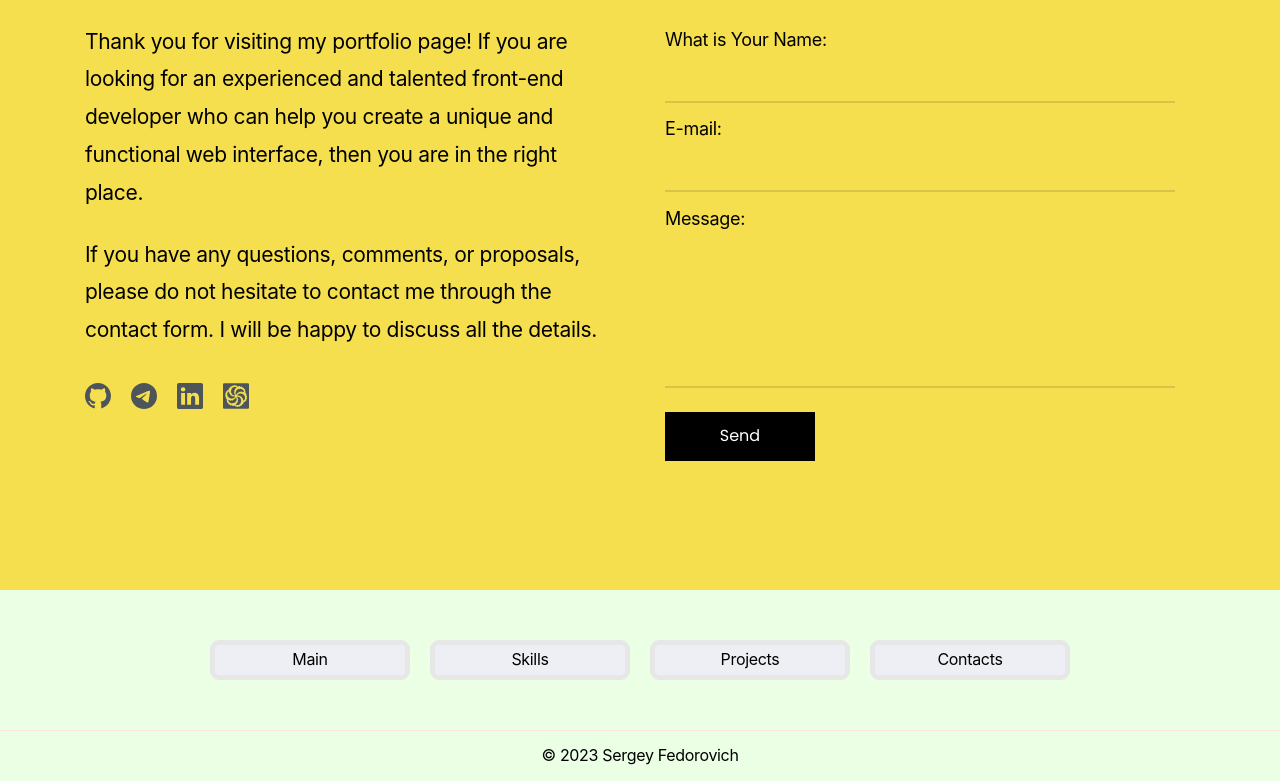
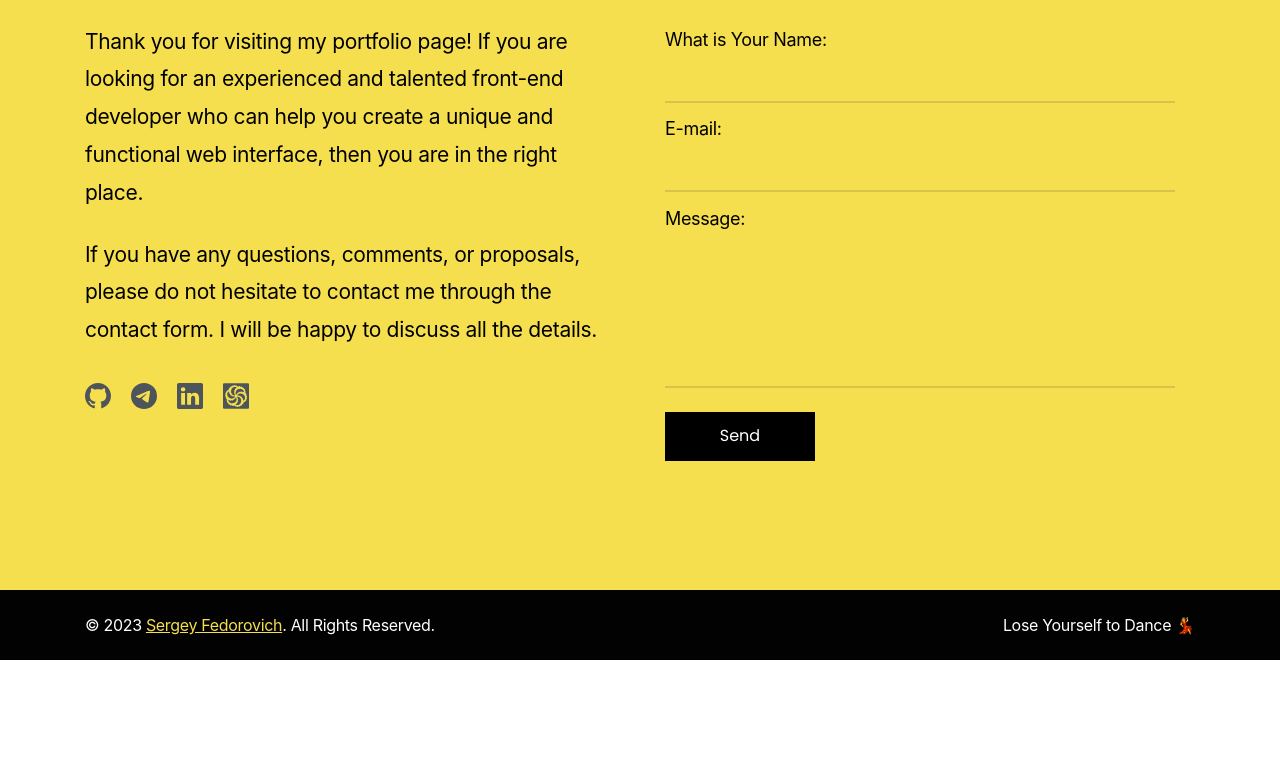
Before and after one commit to feddorovich/portfolio, a React (Create React App) app: page / in a window 1280 px wide. Shown: the part 2750-3531 px from the top of the page. After the commit the page ends 3410 px from the top, so only its background shows below. Built offline with nearby package versions, Linux system fonts and the light colour scheme.

Commit message:
Footer custom

```diff
--- a/src/App.css
+++ b/src/App.css
@@ -1,5 +1,4 @@
 .App {
-    /*color: #2F2E41;*/
     line-height: 1.2;
     letter-spacing: -0.02em;
     min-width: 360px;
--- a/src/components/Footer/Footer.module.css
+++ b/src/components/Footer/Footer.module.css
@@ -1,71 +1,28 @@
 .footer {
-    background-color: #ebffe4;
+    background-color: #020202;
 }
 
 .wrapper {
-    height: 100%;
+    height: 70px;
     display: flex;
-    flex-direction: column;
+    justify-content: space-between;
     align-items: center;
-}
-
-.footerNav {
-    display: flex;
-    gap: 20px;
-    border-radius: 5px;
-    /*width: 100%;*/
-    flex-grow: 1;
-    margin: 50px 0;
-    flex-wrap: wrap;
-}
-
-.navItem {
-    height: 40px;
-    width: 200px;
-    background-color: #eeeef5;
-    border: 5px solid #E7E7E7;
-    border-radius: 9px;
-    display: flex;
-    justify-content: center;
-    align-items: center;
-    cursor: pointer;
-    transition: 0.5s;
-    flex: 20%;
-}
-
-.navItem:hover {
-    background-color: #000000;
-    border: 5px solid #000000;
     color: #FFFFFF;
-    transform: scale(1.05);
-}
-
-.copyright {
-    display: flex;
-    justify-content: center;
-    padding: 15px 0;
-    border-top: 1px solid #ffe2e2;
 }
 
 .copyright a {
-    color: #000000;
+    color: #f5df4f;
+    text-decoration: underline;
+}
+
+.copyright a:hover {
     text-decoration: none;
 }
 
-.copyright a:hover {
-    text-decoration: underline;
-}
 
-@media screen and (max-width: 768px) {
-    .navItem {
-        width: 150px;
-        flex: 40%;
+@media screen and (max-width: 575px) {
+    .wrapper {
+        flex-direction: column;
+        justify-content: space-evenly;
     }
 }
-
-@media screen and (max-width: 576px) {
-    .navItem {
-        width: 90px;
-        flex: 40%;
-    }
-}
--- a/src/components/Footer/Footer.tsx
+++ b/src/components/Footer/Footer.tsx
@@ -5,27 +5,21 @@ import {Animation} from "../Animation/Animation";
 
 export const Footer: FC = () => {
     return (
-        <header className={style.footer}>
+        <footer className={style.footer}>
             <Container>
-                <div className={style.wrapper}>
-                    <Animation animation={'animate__fadeInLeft'} threshold={0.4}>
-                        <div className={style.footerNav}>
-                            <div className={style.navItem}>Main</div>
-                            <div className={style.navItem}>Skills</div>
-                            <div className={style.navItem}>Projects</div>
-                            <div className={style.navItem}>Contacts</div>
-                        </div>
-                    </Animation>
-                </div>
+                <Animation animation={'animate__fadeInLeft'} threshold={0.4} className={style.wrapper}>
+                    <div className={style.copyright}>
+                        {`© ${new Date().getFullYear()} `}
+                        <a target={'_blank'}
+                           href="https://github.com/feddorovich"
+                           rel="noreferrer"
+
+                        >Sergey Fedorovich</a>
+                        {`. All Rights Reserved.`}
+                    </div>
+                    <div>Lose Yourself to Dance 💃</div>
+                </Animation>
             </Container>
-            <Animation animation={'animate__fadeInLeft'} threshold={0.4}>
-                <div className={style.copyright}>
-                    <p>
-                        <span>© {new Date().getFullYear()} </span>
-                        <span><a target={'_blank'} href="https://github.com/feddorovich" rel="noreferrer">Sergey Fedorovich</a></span>
-                    </p>
-                </div>
-            </Animation>
-        </header>
+        </footer>
     );
 };
```
Also changed, not shown: src/index.css (line endings or trailing spaces).
